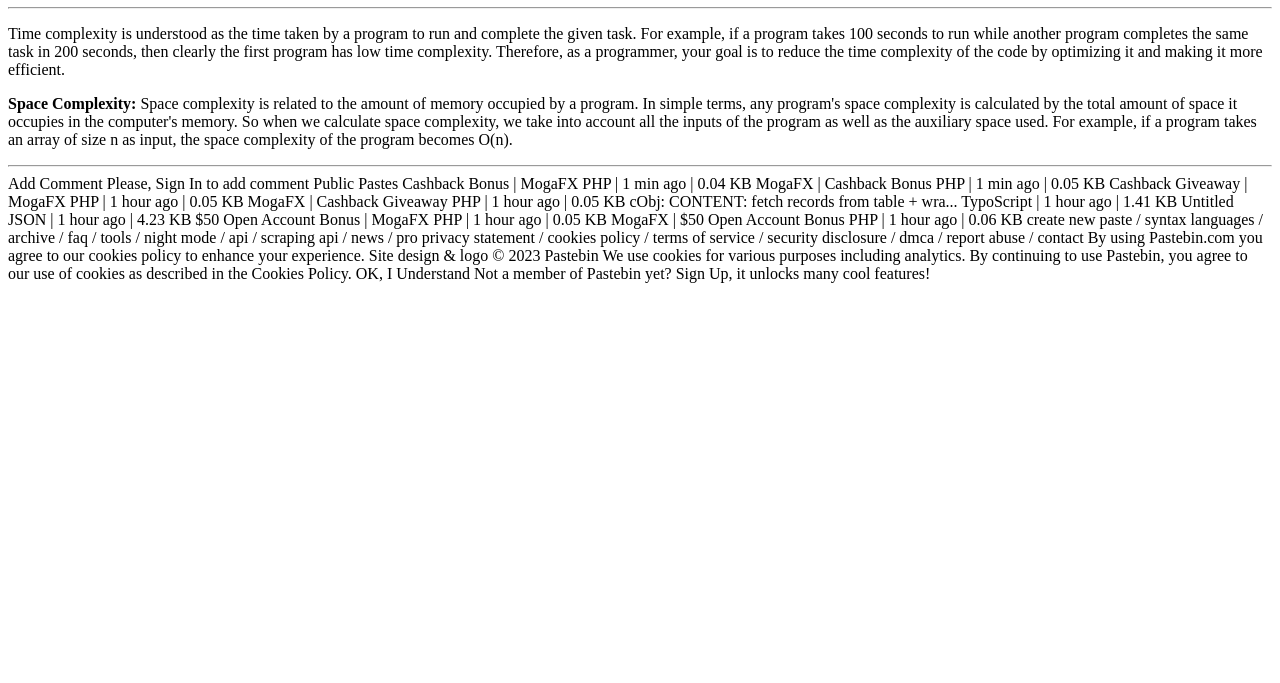
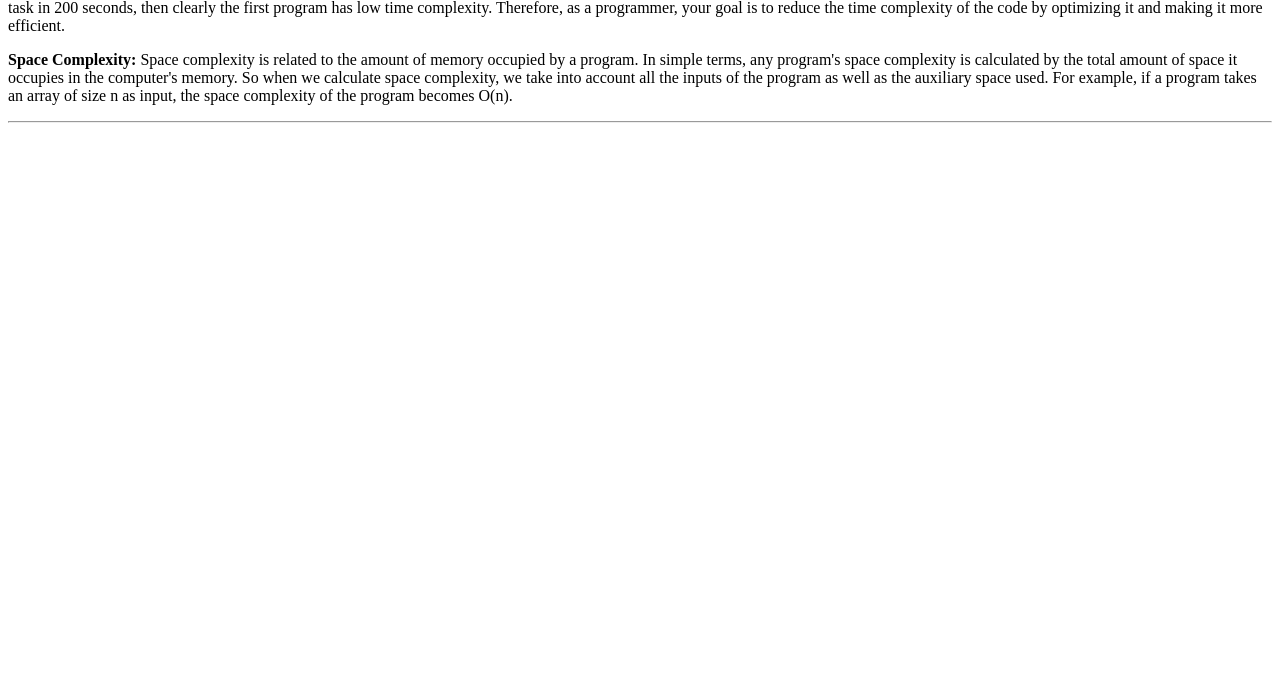
Before and after one commit to acciojob/time-and-space-complexity-MD-IRSHAD, a website: page main.html in a window 1280 px wide. Shown: the part 117-800 px from the top of the page. Drawn offline with Linux system fonts and the light colour scheme.

Commit message:
created a submission

```diff
--- a/main.html
+++ b/main.html
@@ -1,24 +1,3 @@
-PASTEBIN
-API
-TOOLS
-FAQ
-paste
-Search...
-
-LOGIN SIGN UP
-SHARE
-TWEET
-heman10x
-aksghasukgh
-HEMAN10X
-JUL 17TH, 2023
-2
-0
-NEVER
-ADD COMMENT
-Not a member of Pastebin yet? Sign Up, it unlocks many cool features!
- 1.08 KB | None |
-
 <!DOCTYPE html>
 <html>
 <head>
@@ -33,31 +12,3 @@ Not a member of Pastebin yet? Sign Up, it unlocks many cool features!
 	<script type="text/javascript" src="./script.js"></script>
 </body>
 </html>
-
-Add Comment
-Please, Sign In to add comment
-Public Pastes
-Cashback Bonus | MogaFX
-PHP | 1 min ago | 0.04 KB
-MogaFX | Cashback Bonus
-PHP | 1 min ago | 0.05 KB
-Cashback Giveaway | MogaFX
-PHP | 1 hour ago | 0.05 KB
-MogaFX | Cashback Giveaway
-PHP | 1 hour ago | 0.05 KB
-cObj: CONTENT: fetch records from table + wra...
-TypoScript | 1 hour ago | 1.41 KB
-Untitled
-JSON | 1 hour ago | 4.23 KB
-$50 Open Account Bonus | MogaFX
-PHP | 1 hour ago | 0.05 KB
-MogaFX | $50 Open Account Bonus
-PHP | 1 hour ago | 0.06 KB
-create new paste  /  syntax languages  /  archive  /  faq  /  tools  /  night mode  /  api  /  scraping api  /  news  /  pro
-privacy statement  /  cookies policy  /  terms of service /  security disclosure  /  dmca  /  report abuse  /  contact
-
-By using Pastebin.com you agree to our cookies policy to enhance your experience.
-Site design & logo © 2023 Pastebin
-We use cookies for various purposes including analytics. By continuing to use Pastebin, you agree to our use of cookies as described in the Cookies Policy.  OK, I Understand
-Not a member of Pastebin yet?
-Sign Up, it unlocks many cool features!
```
